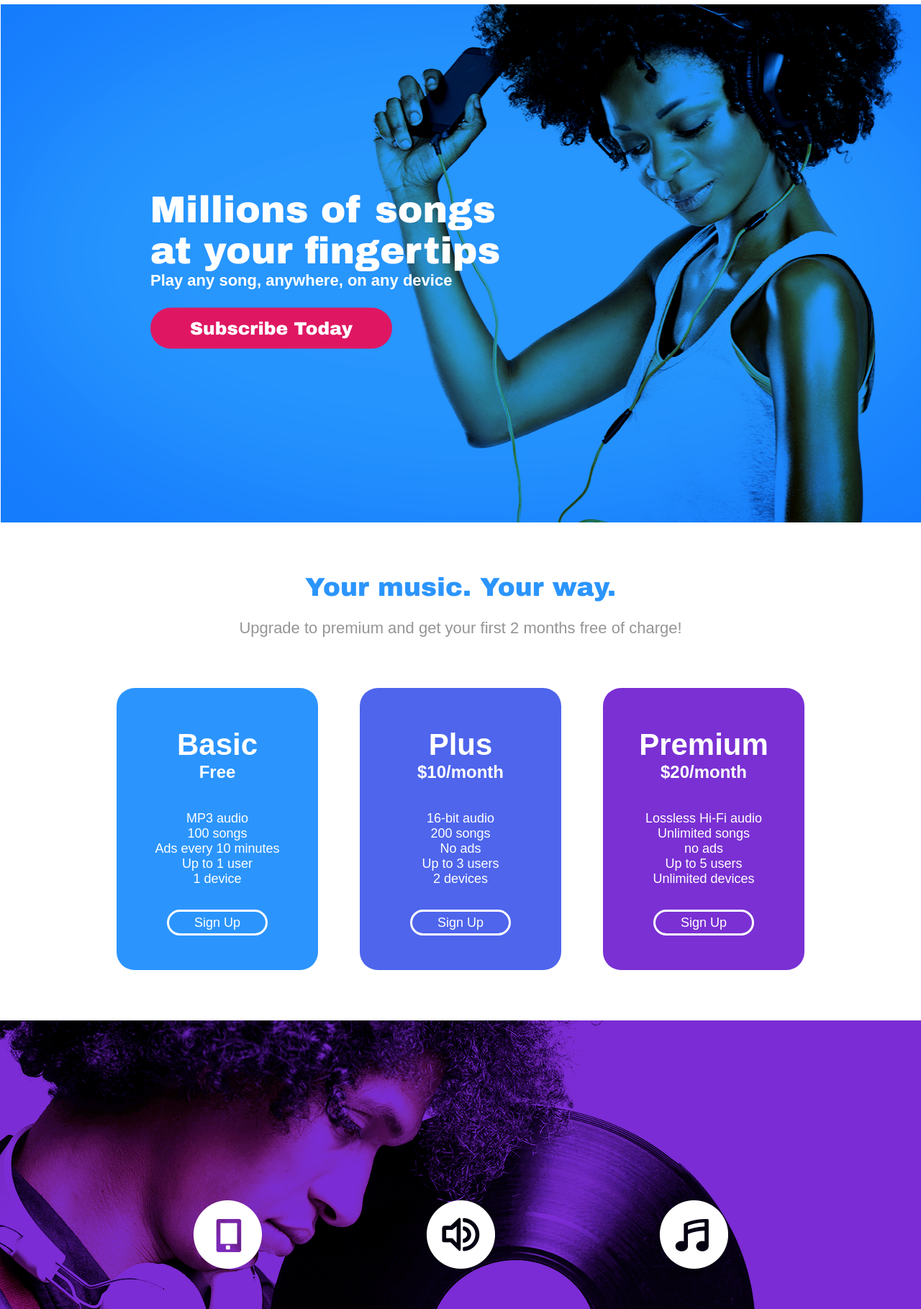
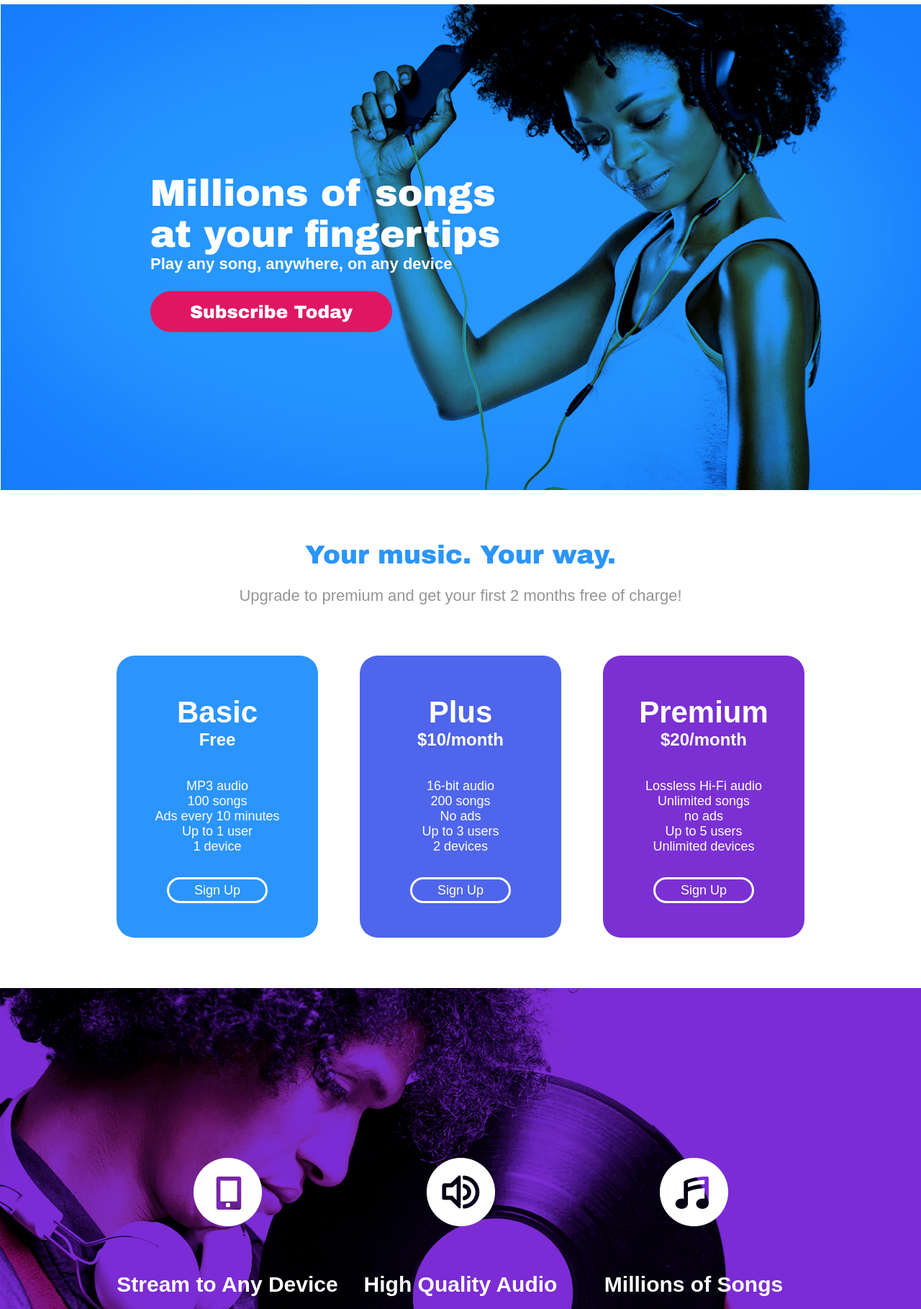
Before and after one commit to KXue/Web_Dev_Exercises, a plain HTML site: page Html_Layout_Challenge/index.html in a window 1280 px wide. Shown: the part 74-1893 px from the top of the page at 72% size. Drawn offline with Linux system fonts and the light colour scheme.

Commit message:
Updated website so large background images now resize when display resized.

```diff
--- a/Html_Layout_Challenge/css/style.css
+++ b/Html_Layout_Challenge/css/style.css
@@ -52,16 +52,17 @@ pain*/
 }
 .jumbotron{
   background: url(../img/hero-photo.png);
+  position:relative;
   /*The advantage of having a known and fixed width is you can set the
   background size! This way, the image won't get all fat or skinny when you
   change the size of the window.*/
-  background-size: 1366px 720px;
+  background-size: cover;
   background-repeat: no-repeat;
-  height: 720px;
+  padding-bottom:52.71%;
   padding-left: 209px;
 }
 .jumbotron-content{
-  position: relative;
+  position: absolute;
   /*the next 2 lines centre the div vertically. What they do is pretty self
   explanatory.*/
   top: 50%;
@@ -161,9 +162,9 @@ colours?*/
 /*Purple lady works the same as blue lady.*/
 .features-container{
   background: url(../img/about-photo.png);
-  background-size: 1366px 720px;
+  background-size: cover;
   background-repeat: no-repeat;
-  height: 720px;
+  padding-bottom:52.71%;
   color:white;
   text-align:center;
   vertical-align: middle;
@@ -173,8 +174,7 @@ colours?*/
   width: 320px;
   display: inline-block;
   position:relative;
-  top: 50%;
-  margin-top: -160px;
+  margin-bottom: -52.71%;
 }
 .feature-container h2{
   font-family: "arial bold", "arial";
```
